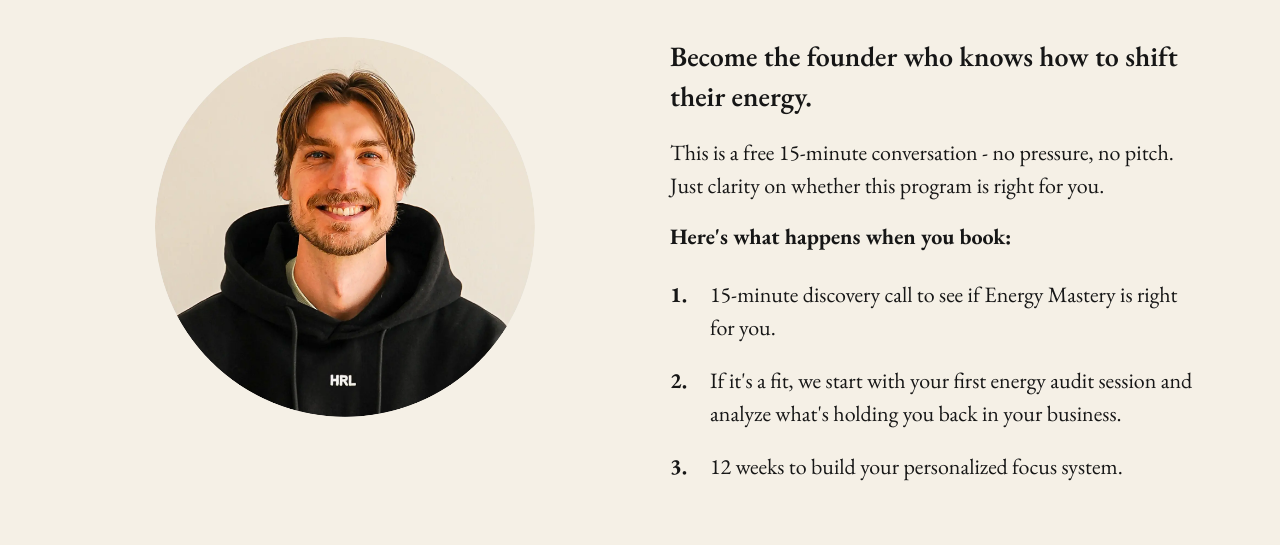
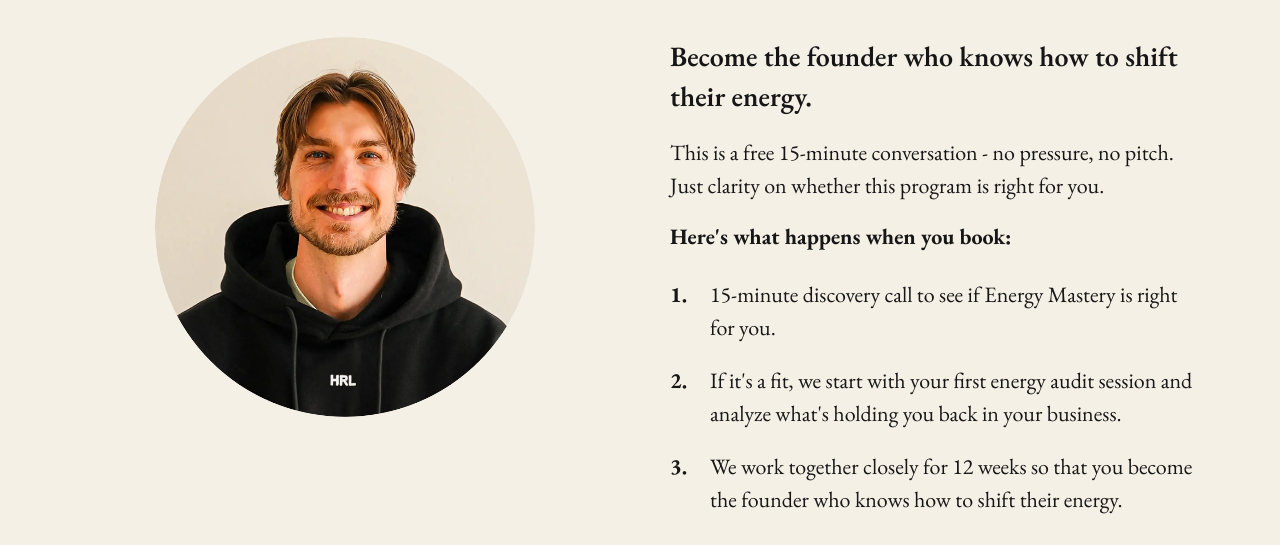
Before and after one commit to danburck/danburck.com, a plain HTML site: page booking/index.html in a window 1280 px wide. Shown: the part 255-800 px from the top of the page. Drawn offline with nearby package versions, Linux system fonts and the light colour scheme.

Commit message:
Update booking page copy

```diff
--- a/booking/index.html
+++ b/booking/index.html
@@ -349,7 +349,7 @@
                 <ul class="steps-list">
                     <li data-number="1.">15-minute discovery call to see if Energy Mastery is right for you.</li>
                     <li data-number="2.">If it's a fit, we start with your first energy audit session and analyze what's holding you back in your business.</li>
-                    <li data-number="3.">12 weeks to build your personalized focus system.</li>
+                    <li data-number="3.">We work together closely for 12 weeks so that you become the founder who knows how to shift their energy.</li>
                 </ul>
             </div>
         </div>
```
